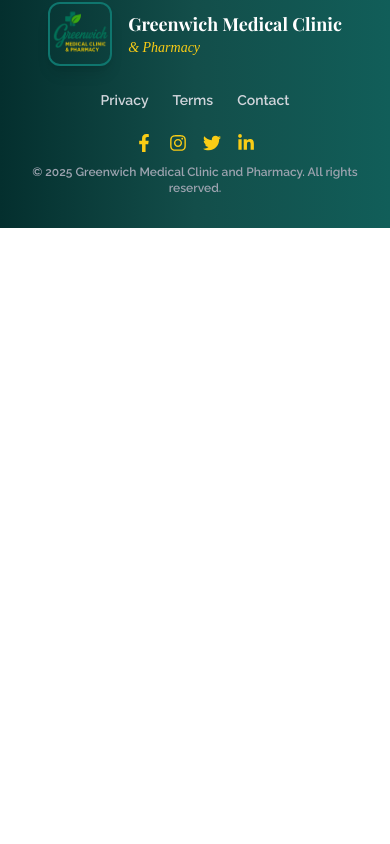
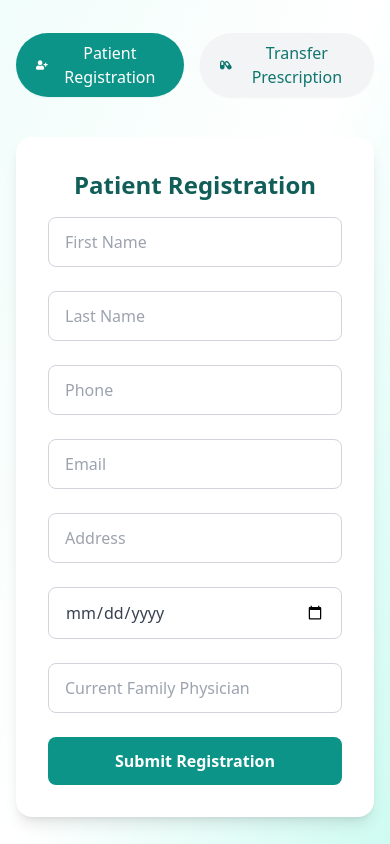
Before and after one commit to IshaPatel-1992/greenwich-pharmacy-clinic-latest, a React (Create React App) app: page / in a window 390 px wide. Shown: the part 9140-9984 px from the top of the page. Before the commit the page ends 9368 px from the top, so only its background shows below. Built offline with nearby package versions, Linux system fonts and the light colour scheme.

Commit message:
Clinic Form

```diff
--- /dev/null
+++ b/src/components/ClinicForms.jsx
@@ -0,0 +1,225 @@
+import React, { useRef, useState } from "react";
+import emailjs from "@emailjs/browser";
+import { FaUserPlus, FaCapsules } from "react-icons/fa";
+
+export default function ClinicForms() {
+  const [activeTab, setActiveTab] = useState("registration");
+
+  const registerFormRef = useRef();
+  const transferFormRef = useRef();
+
+  const sendEmail = (formRef, templateID, successMsg) => (e) => {
+    e.preventDefault();
+
+    emailjs
+      .sendForm(
+        "YOUR_SERVICE_ID",
+        templateID,
+        formRef.current,
+        "YOUR_PUBLIC_KEY"
+      )
+      .then(() => {
+        alert(successMsg);
+        formRef.current.reset();
+      })
+      .catch((error) => {
+        alert("Failed to send. Please try again.");
+        console.error(error);
+      });
+  };
+
+  const inputStyle =
+    "w-full rounded-lg border border-gray-300 px-4 py-3 text-gray-700 placeholder-gray-400 focus:outline-none focus:ring-2 focus:ring-teal-500";
+  const submitButton =
+    "w-full bg-teal-600 hover:bg-teal-500 text-white font-semibold py-3 rounded-lg transition";
+
+  return (
+    <section className="py-16 bg-gradient-to-br from-teal-50 via-white to-teal-100 min-h-screen">
+      <div className="max-w-4xl mx-auto px-4">
+        {/* Tabs */}
+        <div className="flex justify-center mb-10 space-x-4">
+          <TabButton
+            icon={<FaUserPlus className="mr-2" />}
+            label="Patient Registration"
+            isActive={activeTab === "registration"}
+            onClick={() => setActiveTab("registration")}
+          />
+          <TabButton
+            icon={<FaCapsules className="mr-2" />}
+            label="Transfer Prescription"
+            isActive={activeTab === "transfer"}
+            onClick={() => setActiveTab("transfer")}
+          />
+        </div>
+
+        {/* Form Panels */}
+        <div className="bg-white shadow-lg rounded-2xl p-8 space-y-6">
+          {activeTab === "registration" && (
+            <>
+            <div id="register"> {/* 👈 Add this */}
+              <h2 className="text-2xl font-bold text-teal-800 text-center mb-4">
+                Patient Registration
+              </h2>
+              <form
+                ref={registerFormRef}
+                onSubmit={sendEmail(
+                  registerFormRef,
+                  "template_register",
+                  "Registration submitted successfully!"
+                )}
+                className="space-y-6"
+              >
+                <div className="grid grid-cols-1 md:grid-cols-2 gap-6">
+                  <input
+                    name="first_name"
+                    placeholder="First Name"
+                    required
+                    className={inputStyle}
+                  />
+                  <input
+                    name="last_name"
+                    placeholder="Last Name"
+                    required
+                    className={inputStyle}
+                  />
+                  {/* <input name="phone" type="tel" placeholder="Phone Number" required className={inputStyle} /> */}
+                  <input
+                    name="phone"
+                    type="tel"
+                    placeholder="Phone"
+                    required
+                    pattern="\(\d{3}\)-\d{3}-\d{4}"
+                    title="Enter phone in format: (000)-000-0000"
+                    className={inputStyle}
+                  />
+                  {/* <input name="email" type="email" placeholder="Email" required className={inputStyle} /> */}
+                  <input
+                    name="email"
+                    type="email"
+                    placeholder="Email"
+                    required
+                    pattern="[a-z0-9._%+-]+@[a-z0-9.-]+\.[a-z]{2,}$"
+                    title="Enter a valid email like: abcdef@gmail.com"
+                    className={inputStyle}
+                  />
+                  <input
+                    name="address"
+                    placeholder="Address"
+                    required
+                    className={inputStyle}
+                  />
+                  <input
+                    name="dob"
+                    type="date"
+                    placeholder="Date of Birth"
+                    required
+                    className={inputStyle}
+                  />
+                  <input
+                    name="family_physician"
+                    placeholder="Current Family Physician"
+                    className={`${inputStyle} md:col-span-2`}
+                  />
+                </div>
+                <button type="submit" className={submitButton}>
+                  Submit Registration
+                </button>
+              </form>
+              </div> {/* 👈 Close the div */}
+            </>
+          )}
+
+          {activeTab === "transfer" && (
+            <>
+            <div id="transfer"> {/* 👈 Add this */}
+              <h2 className="text-2xl font-bold text-teal-800 text-center mb-4">
+                Transfer Prescription
+              </h2>
+              <form
+                ref={transferFormRef}
+                onSubmit={sendEmail(
+                  transferFormRef,
+                  "template_transfer",
+                  "Transfer request sent successfully!"
+                )}
+                className="space-y-6"
+              >
+                <div className="grid grid-cols-1 md:grid-cols-2 gap-6">
+                  <input
+                    name="first_name"
+                    placeholder="First Name"
+                    required
+                    className={inputStyle}
+                  />
+                  <input
+                    name="last_name"
+                    placeholder="Last Name"
+                    required
+                    className={inputStyle}
+                  />
+                  <input
+                    name="phone"
+                    type="tel"
+                    placeholder="Phone Number"
+                    required
+                    pattern="\(\d{3}\)-\d{3}-\d{4}"
+                    title="Enter phone in format: (000)-000-0000"
+                    className={inputStyle}
+                  />
+                  <input
+                    name="dob"
+                    type="date"
+                    placeholder="Date of Birth"
+                    required
+                    className={inputStyle}
+                  />
+                  <input
+                    name="email"
+                    type="email"
+                    placeholder="Email"
+                    required
+                    pattern="[a-z0-9._%+-]+@[a-z0-9.-]+\.[a-z]{2,}$"
+                    title="Enter a valid email like: abcdef@gmail.com"
+                    className={inputStyle}
+                  />
+                  <input
+                    name="address"
+                    placeholder="Address"
+                    required
+                    className={inputStyle}
+                  />
+                  <input
+                    name="medication_name"
+                    placeholder="Name of Medication(s)"
+                    className={`${inputStyle} md:col-span-2`}
+                  />
+                </div>
+                <button type="submit" className={submitButton}>
+                  Submit Transfer
+                </button>
+              </form>
+              </div> {/* 👈 Close the div */}
+            </>
+          )}
+        </div>
+      </div>
+    </section>
+  );
+}
+
+// Tab button component
+function TabButton({ label, icon, isActive, onClick }) {
+  return (
+    <button
+      onClick={onClick}
+      className={`flex items-center px-5 py-2 rounded-full transition font-medium shadow-sm ${
+        isActive
+          ? "bg-teal-600 text-white"
+          : "bg-gray-100 text-teal-700 hover:bg-gray-200"
+      }`}
+    >
+      {icon}
+      {label}
+    </button>
+  );
+}
--- a/src/components/Navbar1.jsx
+++ b/src/components/Navbar1.jsx
@@ -216,7 +216,7 @@ export default function Navbar1() {
       label: "Contact Us",
       href: "/#contactus",
     },
-    { label: "Register Now", href: "/register", isCTA: true },
+    { label: "Register Now", href: "/#register", isCTA: true },
   ];
 
   return (
--- a/src/pages/Home.jsx
+++ b/src/pages/Home.jsx
@@ -5,6 +5,7 @@ import About from "../components/About";
 import MedicalClinicServices from "../components/MedicalClinicServices";
 import PharmacyServices from "../components/PharmacyServices";
 import ContactForm from "../components/ContactForm";
+import ClinicForms from "../components/ClinicForms.jsx";
 
 export default function Home() {
   return (
@@ -15,6 +16,7 @@ export default function Home() {
       <MedicalClinicServices />
       <PharmacyServices />
       <ContactForm />
+      <ClinicForms />
     </>
   );
 }
```
